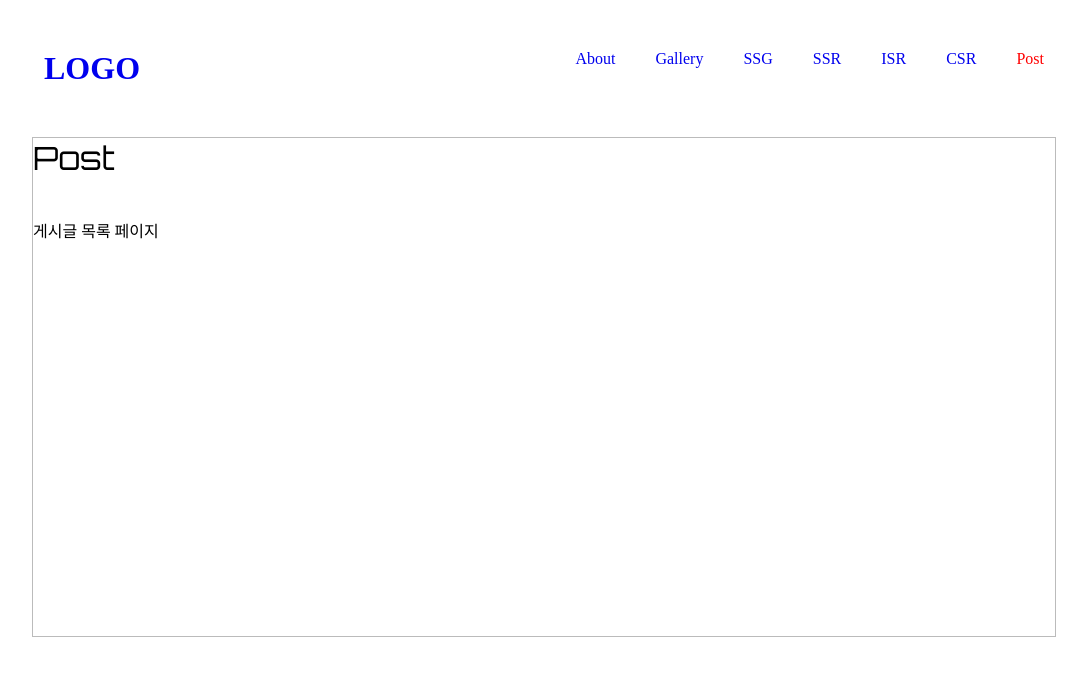
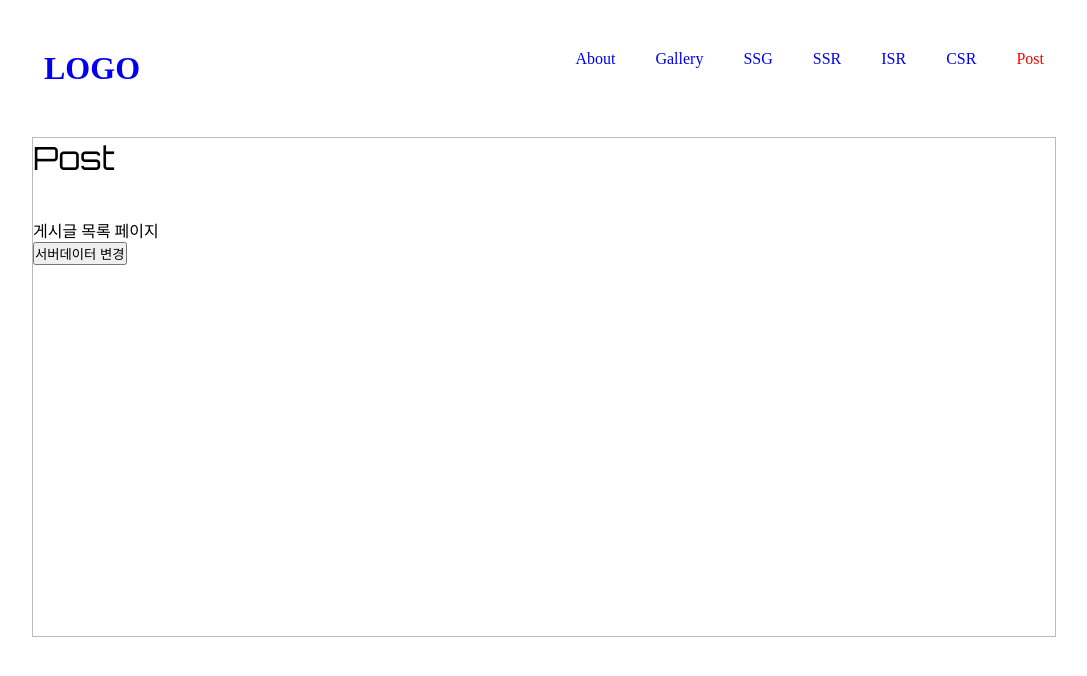
Before and after one commit to jong-jang/next, a Next.js app: page /post in a window 1280 px wide. Shown: the top 676 px of the page, without its empty margins (96-1183 px from the left). Built offline with nearby package versions, Linux system fonts and the light colour scheme.

Commit message:
요청 테스트

```diff
--- a/pages/api/hello.js
+++ b/pages/api/hello.js
@@ -1,5 +1,10 @@
 // Next.js API route support: https://nextjs.org/docs/api-routes/introduction
 
 export default function handler(req, res) {
-  res.status(200).json({ name: 'John Doe' })
+	if (req.method === 'GET') {
+		res.json({ name: 'Andy Choi' });
+	}
+	if (req.method === 'POST') {
+		res.json({ name: req.body + 1 });
+	}
 }
--- a/pages/post/index.jsx
+++ b/pages/post/index.jsx
@@ -4,6 +4,15 @@ function Post() {
 	// api 라우팅 (서버요청처리를 위해서는 express같은 서버관련 프레임웍없이도 next자체적으로 서버요청에 대한 응답을 클라이언트로 전달 가능)
 	// next에서는 api폴더 안쪽에 서버쪽 요청 및 응답에 대한 라우팅 설정가능
 	// api폴더 안쪽에 파일명이 자동적으로 라우터요청명으로 설정됨 /api/hello
+	const handleClick = () => {
+		fetch('/api/hello', {
+			method: 'POST',
+			body: 'abc',
+		})
+			.then((res) => res.json())
+			.then((json) => console.log(json));
+	};
+
 	useEffect(() => {
 		fetch('/api/hello')
 			.then((res) => res.json())
@@ -13,6 +22,7 @@ function Post() {
 	return (
 		<main>
 			<p>게시글 목록 페이지</p>
+			<button onClick={handleClick}>서버데이터 변경</button>
 		</main>
 	);
 }
```
